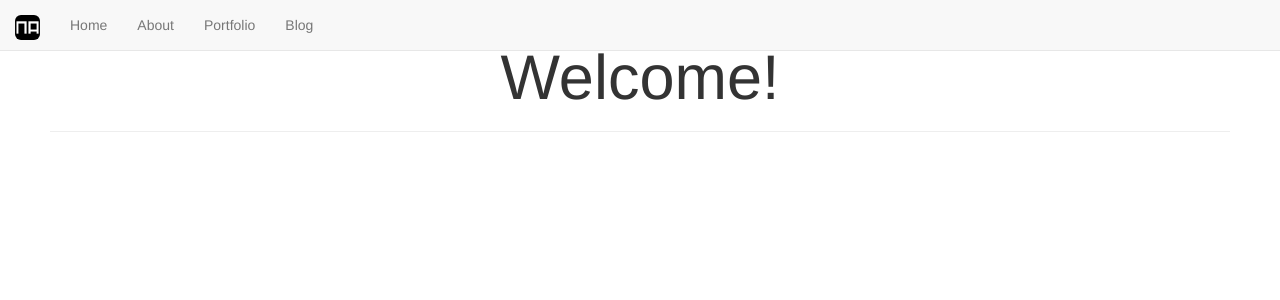
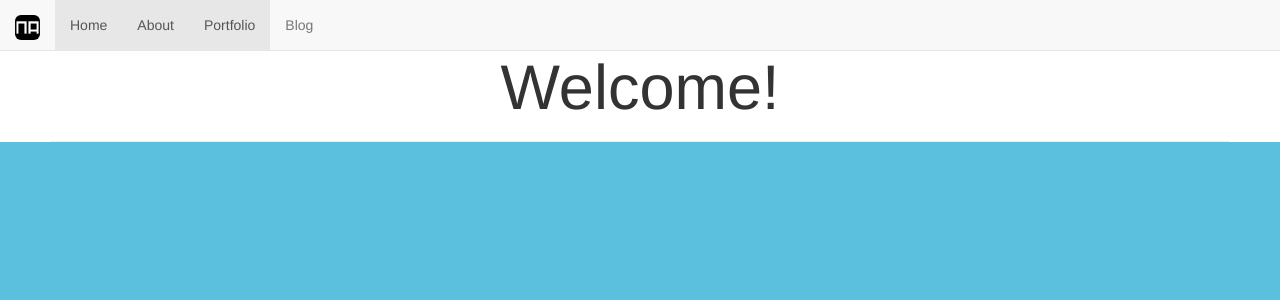
Before and after one commit to nicoaravena/nicoaravena.github.io, a Jekyll site: the page built from index.html, in a window 1280 px wide and 900 px high. Shown: the top 300 px of the window. Built offline with Jekyll 4.4.1, drawn with Linux system fonts in a browser that asks for light colours; nearby versions of some CDN libraries; Markdown is read by kramdown in place of the engine named in the settings; the list of posts is cut into pages by our own code; some of the changed text lies outside the part shown.

Commit message:
style fixes

```diff
--- a/_includes/portfolio.html
+++ b/_includes/portfolio.html
@@ -11,9 +11,9 @@
       <img src="/public/images/bienestar.jpg" alt="Bienestar Animal">
       <div class="caption">
         <h3>Bienestar Animal</h3>
-        <p>Sitio web desarrollado en las oficinas de Bint Ltda para Bienestar Animal UACh.<br>
-		Nivel de participación: total.</p>
-        <p><a href="http://www.bienestaranimal.cl/" class="btn btn-default" role="button">Ver sitio</a></p>
+        <p>Website developed at Bint Ltd for Bienestar Animal department from <abbr title="Universidad Austral de Chile">UACh.</abbr>.<br>
+		Technologies: PHP, HTML, CSS and JQuery.</p>
+        <p><a href="http://www.bienestaranimal.cl/" class="btn btn-default" role="button">View website</a></p>
       </div>
     </div>
   </div>
@@ -21,10 +21,10 @@
     <div class="thumbnail">
       <img src="/public/images/oficina.jpg" alt="Autoevaluacion">
       <div class="caption">
-        <h3>Oficina de Autoevaluación</h3>
-        <p>Sitio web desarrollado en las oficinas de Bint Ltda para la Oficina de Autoevaluación Institucional de la UACh.<br>
-		Nivel de participación: total.</p>
-        <p><a href="http://www.autoevaluacion.uach.cl/" class="btn btn-default" role="button">Ver sitio</a></p>
+        <h3>Institutional Self-Assessment Office</h3>
+        <p>Website developed at Bint Ltd for Institutional Self-Assessment Office from <abbr title="Universidad Austral de Chile">UACh.</abbr><br>
+		Technologies: PHP, HTML, CSS and JQuery.</p>
+        <p><a href="http://www.autoevaluacion.uach.cl/" class="btn btn-default" role="button">View website</a></p>
       </div>
     </div>
   </div>
--- a/_includes/sidebar.html
+++ b/_includes/sidebar.html
@@ -8,13 +8,13 @@
 
     <div class="collapse navbar-collapse" id="bs-example-navbar-collapse-1">
       <ul class="nav navbar-nav">
-        <li class="{% if page.title == "Home" %} active{% endif %}"><a href="#home">
+        <li class="{% if page.title == "Home" %} active{% endif %}"><a href="{{ site.url }}#home">
           Home
         </a></li>
-        <li class="{% if page.title == "Home" %} active{% endif %}"><a href="#about">
+        <li class="{% if page.title == "Home" %} active{% endif %}"><a href="{{ site.url }}#about">
           About
         </a></li>
-        <li class="{% if page.title == "Home" %} active{% endif %}"><a href="#portfolio">
+        <li class="{% if page.title == "Home" %} active{% endif %}"><a href="{{ site.url }}#portfolio">
           Portfolio
         </a></li>
 
--- a/public/css/style.css
+++ b/public/css/style.css
@@ -1,10 +1,10 @@
-body {
+#blog {
+	width: 80%;
 	margin: auto;
 }
 
-#blog {
-	width: 80%;
-	margin: auto;
+#index, #blog {
+	margin-top: 50px;
 }
 
 .section {
@@ -19,15 +19,15 @@ body {
 }
 
 .section-home {
-	background-color: @brand-info;
+	background-color: #5bc0de;
 }
 
 .section-about {
-	background-color: @brand-warning;
+	background-color: #f0ad4e;
 }
 
 .section-portfolio {
-	background-color: @brand-danger;
+	background-color: #d9534f;
 }
 
 .navbar-brand img {
@@ -38,5 +38,5 @@ body {
 	text-align: center;
 	margin: auto;
 	border-bottom: 3px solid;
-	border-bottom-color: @brand-primary;
+	border-bottom-color: #337ab7;
 }
```
Also changed, not shown: other parts of _includes/portfolio.html (+1 -1 lines), _posts/2015-02-03-welcome.md (renamed from _posts/2015-02-03-bienvenido.md).
